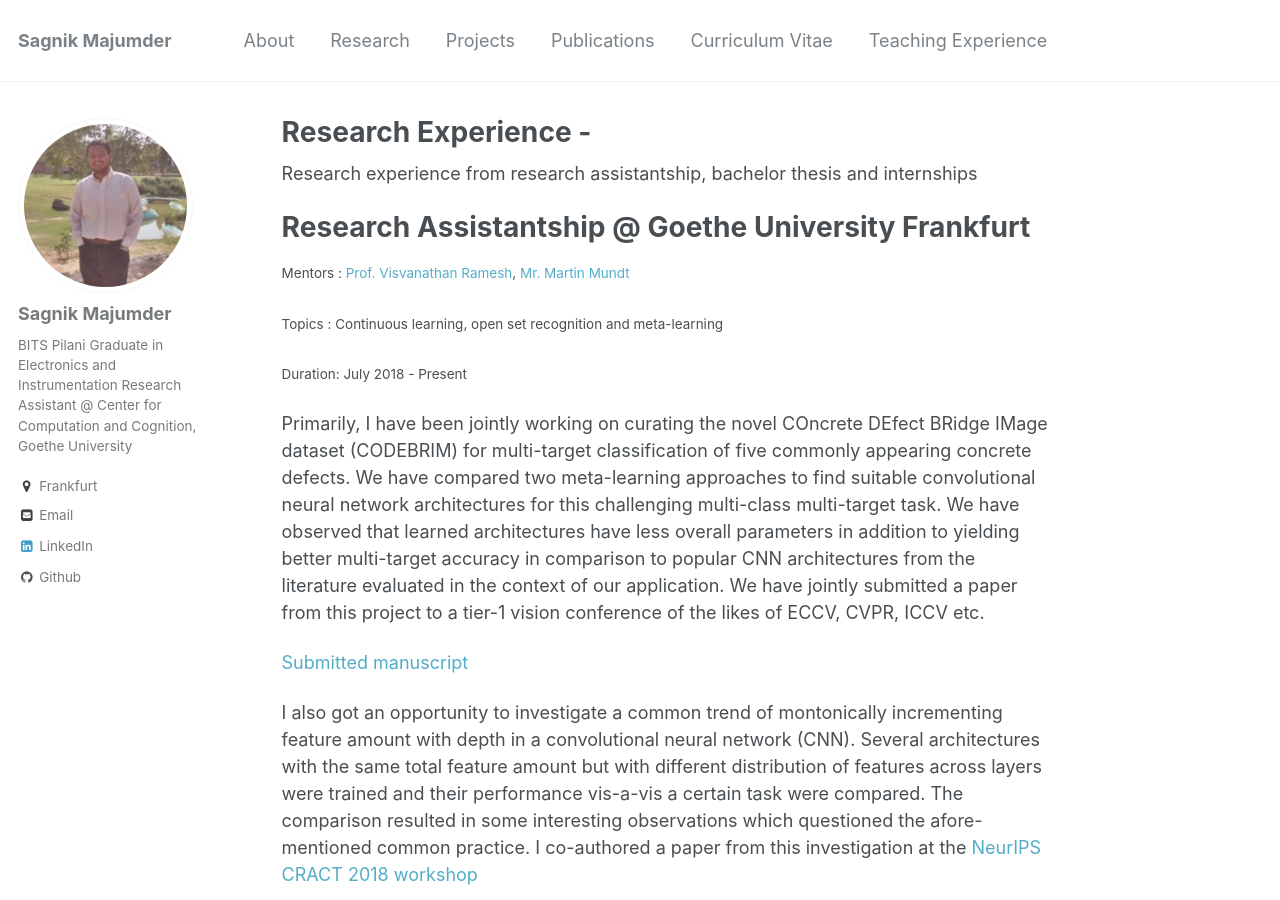
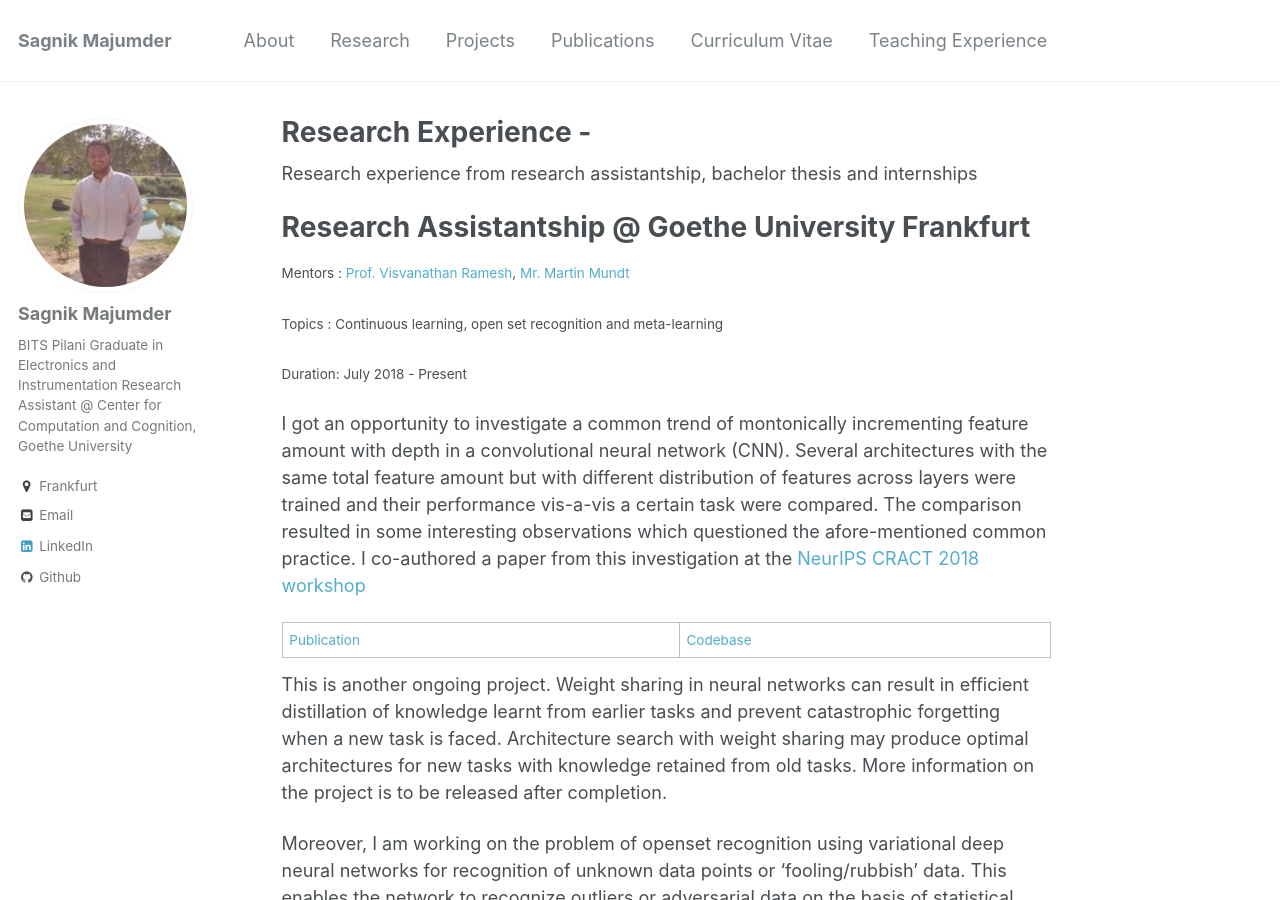
Before and after one commit to SAGNIKMJR/sagnikmjr.github.io, a Jekyll site: the page built from _pages/research.md, in a window 1280 px wide and 900 px high. Built offline with Jekyll 4.4.1, drawn with Linux system fonts in a browser that asks for light colours.

Commit message:
research.md fixed

```diff
--- a/_pages/research.md
+++ b/_pages/research.md
@@ -19,14 +19,7 @@ Research experience from research assistantship, bachelor thesis and internships
 
 [//]: # ([Submitted manuscript](https://drive.google.com/open?id=1Q3kgJ0BIyIb_dl-aUi-mmVzQ8xl_srfy))
 
-
-Primarily, I have been jointly working on curating the novel COncrete DEfect BRidge IMage dataset (CODEBRIM) for multi-target classification of five commonly appearing concrete defects. We have compared two meta-learning approaches to find suitable convolutional neural network architectures for this challenging multi-class multi-target task. We have observed that learned architectures have less overall parameters in addition to
-yielding better multi-target accuracy in comparison to popular CNN architectures from the literature evaluated in the context of our application. We have jointly submitted a paper from this project to a tier-1 vision conference of the likes of ECCV, CVPR, ICCV etc.
-
-[Submitted manuscript](https://drive.google.com/open?id=1Q3kgJ0BIyIb_dl-aUi-mmVzQ8xl_srfy)
-
-
-I also got an opportunity to investigate a common trend of montonically incrementing feature amount with depth in a convolutional neural network (CNN). Several architectures with the same total feature amount but with different distribution of features across layers were trained and their performance vis-a-vis a certain task were compared. The comparison resulted in some interesting observations which questioned the afore-mentioned common practice. I co-authored a paper from this investigation at the [NeurIPS CRACT 2018 workshop](https://ml-critique-correct.github.io/)
+I got an opportunity to investigate a common trend of montonically incrementing feature amount with depth in a convolutional neural network (CNN). Several architectures with the same total feature amount but with different distribution of features across layers were trained and their performance vis-a-vis a certain task were compared. The comparison resulted in some interesting observations which questioned the afore-mentioned common practice. I co-authored a paper from this investigation at the [NeurIPS CRACT 2018 workshop](https://ml-critique-correct.github.io/)
 
 [Publication](https://www.dropbox.com/s/vjt0on2dxizzv8v/CRACT_2018_paper_19.pdf?dl=0)|[Codebase](https://github.com/MrtnMndt/Rethinking_CNN_Layerwise_Feature_Amounts)
 
```
